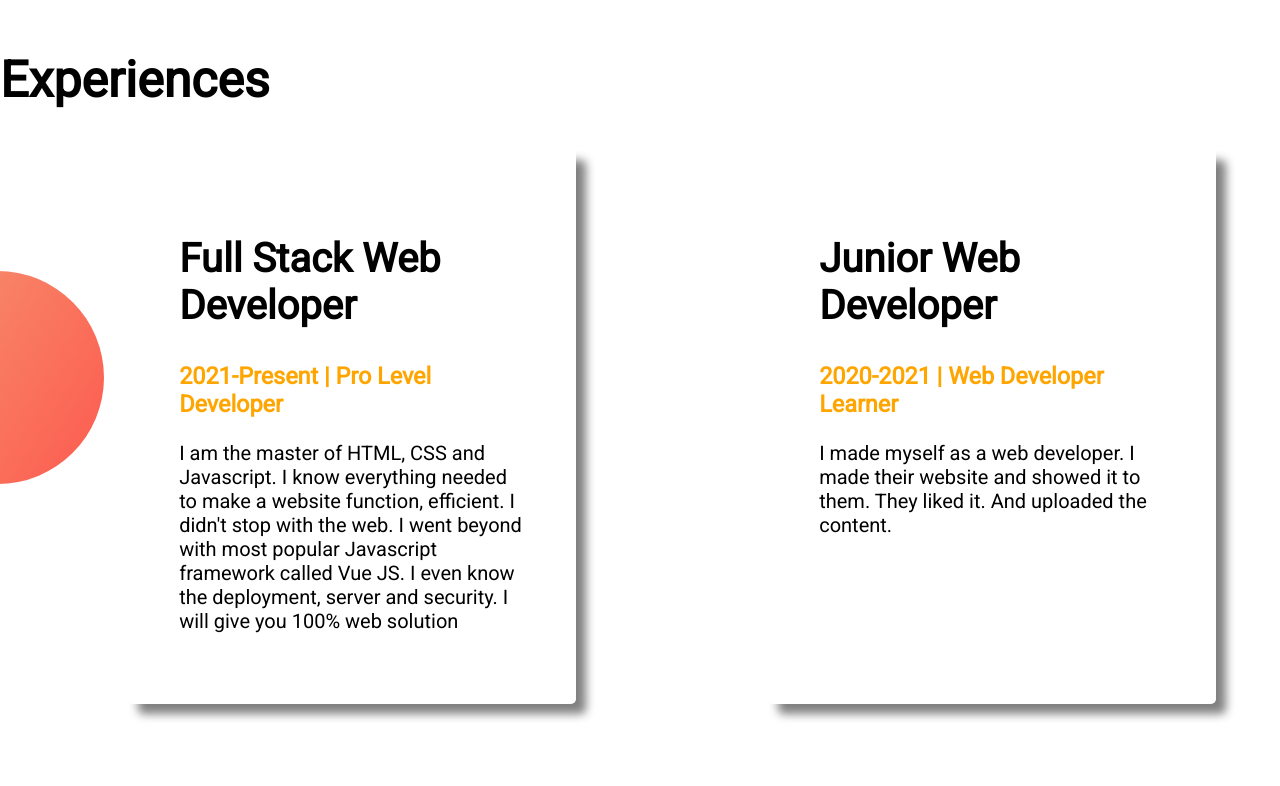
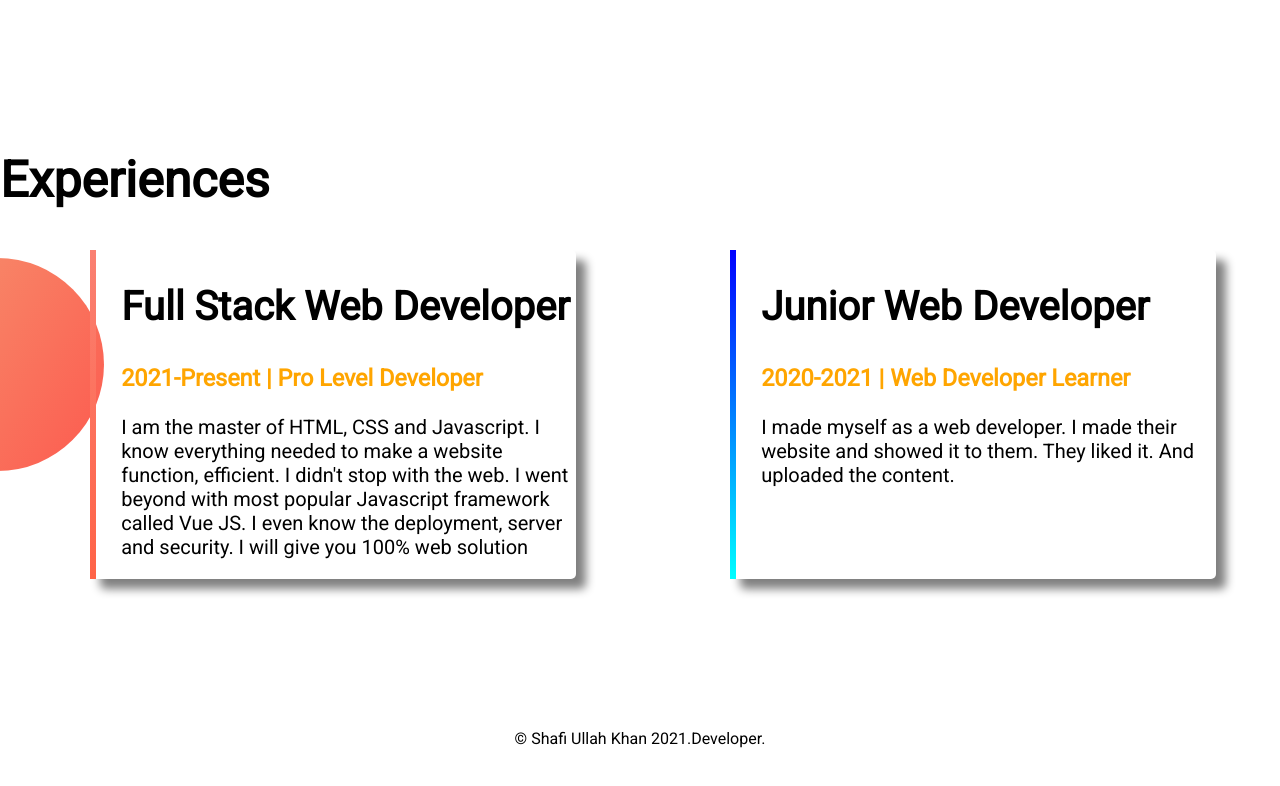
Before and after one commit to Shafiullahcse/demo-porfolio, a plain HTML site: page index.html in a window 1280 px wide. Shown: the part 1170-1956 px from the top of the page. After the commit the page ends 1934 px from the top, so only its background shows below. Drawn offline with Linux system fonts and the light colour scheme.

Commit message:
final add

```diff
--- a/index.html
+++ b/index.html
@@ -40,7 +40,7 @@
         <div>
             <h1>Experiences </h1>
             <div class="flexiable-container">
-                <div class="expo-item">
+                <div id="full-stack" class="expo-item">
                     <h2 class="headline">Full Stack Web Developer</h2>
                     <h3 class="color-h3">2021-Present | Pro Level Developer </h3>
                     <p>I am the master of HTML, CSS and Javascript. I know everything needed to make a website function,
@@ -49,7 +49,7 @@
                         Vue
                         JS. I even know the deployment, server and security. I will give you 100% web solution</p>
                 </div>
-                <div class="expo-item">
+                <div id="dev-expo" class="expo-item">
                     <h2 class="headline">Junior Web Developer</h2>
                     <h3 class="color-h3">2020-2021 | Web Developer Learner</h3>
                     <p> I made myself as a web developer. I made their website and showed it to them. They liked it. And
@@ -58,6 +58,9 @@
             </div>
         </div>
     </section>
+    <footer>
+        <p>© Shafi Ullah Khan 2021.Developer. </p>
+    </footer>
 
 </body>
 
--- a/style.css
+++ b/style.css
@@ -13,7 +13,7 @@ h2{
 }
 .flexiable-container {
     display: flex;
-    margin-bottom: 100px;
+    margin-bottom: 150px;
 }
 .one{
    width: 60%;
@@ -48,11 +48,12 @@ width: 90%;
 .expo-item{
     font-size: 20px;
     width: 40%;
-    margin-left: 10%;
+    margin-left: 7%;
     margin-right: 5%;
-    padding: 4%;
+    padding-left: 2%;
     border-radius: 5px;
     box-shadow: 10px 10px 10px gray ;
+
 }
 .last-part {
     background-image: url(images/exp-bg.png);
@@ -62,3 +63,16 @@ width: 90%;
 .headline{
     font-size: 40px;
 }
+#dev-expo{
+    border-left: 6px solid;
+    border-image: linear-gradient( blue,cyan ) ;
+    border-image-slice: 1;
+}
+#full-stack{
+    border-left: 6px solid;
+    border-image: linear-gradient(salmon, tomato);
+    border-image-slice: 1;
+}
+footer{
+    text-align: center;
+}
```
Also changed, not shown: images/my-bg.png (added), images/my-bg2.png (added), images/shafibg.png, images/shafiullah-removebg-preview.png (deleted), images/shafiullah.jpg (deleted), images/shafiullah1-removebg-preview.png (deleted), images/shafiullah1.jpg (deleted), 4 other files.
